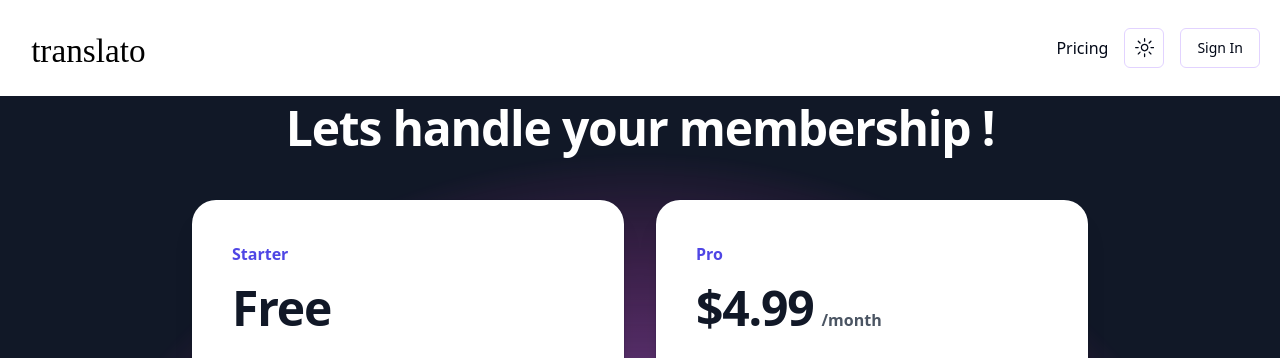
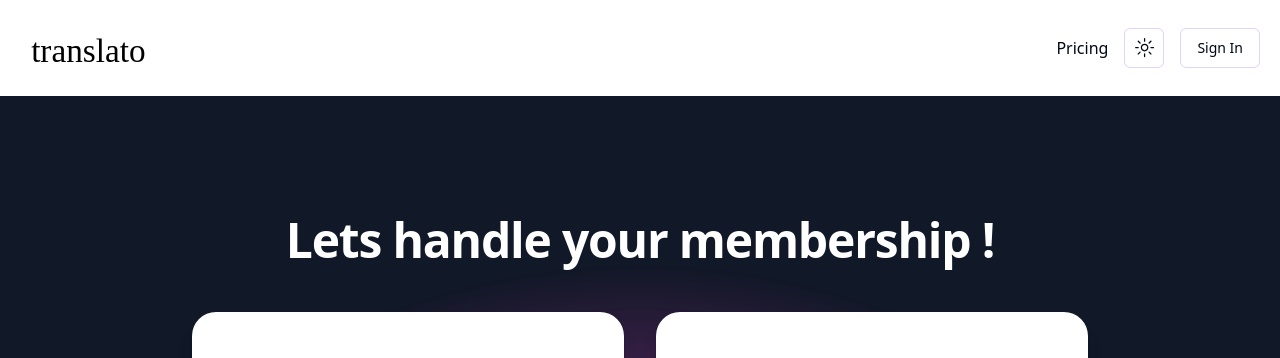
Before and after one commit to Pritam-Sethuraman/translato, a Next.js app: page /register in a window 1280 px wide. Shown: the top 358 px of the page. Built offline with nearby package versions, Linux system fonts and the light colour scheme; no server answers.

Commit message:
UI fixes

```diff
--- a/app/pricing/page.tsx
+++ b/app/pricing/page.tsx
@@ -2,8 +2,8 @@ import PricingCards from "@/components/pricing-cards";
 
 function PricingPage() {
   return (
-    <div className="isolate overflow-hidden bg-gray-900">
-      <div className="mx-auto max-w-7xl px-6 pb-96 plt-24 text-center sm:pt-32 lg:px-8">
+    <div className="isolate overflow-hidden bg-gray-900 md:min-h-screen">
+      <div className="mx-auto max-w-7xl px-6 pb-96 pt-24 text-center sm:pt-32 lg:px-8">
         <div className="mx-auto max-w-4x1">
           <h2 className="text-base font-semibold leading-7 text-indigo-400">
             Pricing
--- a/app/register/page.tsx
+++ b/app/register/page.tsx
@@ -8,8 +8,8 @@ async function RegisterPage({}: Props) {
   const session = await getServerSession(authOptions);
 
   return (
-    <div className="isolate h-full overflow-hidden bg-gray-900 pb-40">
-      <div className="mx-auto max-w-7xl px-6 pb-12 text-white text-center lg:px-8">
+    <div className="isolate h-full overflow-hidden bg-gray-900 pb-40 md:min-h-screen">
+      <div className="mx-auto max-w-7xl px-6 pb-12 md:pt-28 text-white text-center lg:px-8">
         <div className="mx-auto max-w-4xl">
           <p className="mt-2 text-4xl font-bold tracking-tight sm:text-5xl">
             Lets handle your membership {session?.user?.name?.split(" ")?.[0]}!
```
